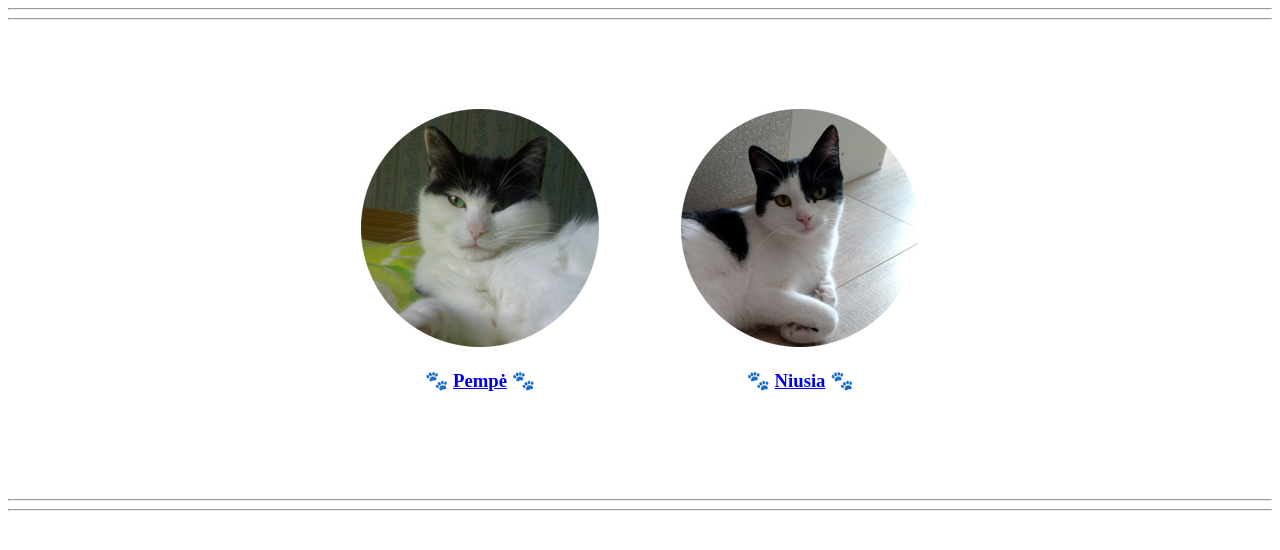
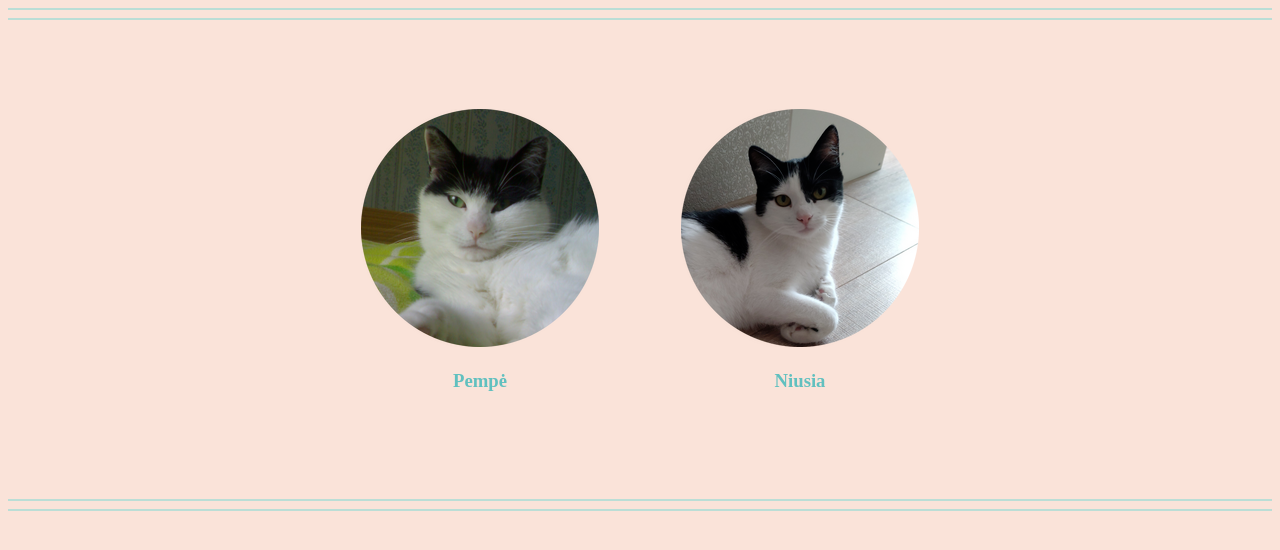
Before and after one commit to juma123123/kasariukai, a plain HTML site: page index.html in a window 1280 px wide. Drawn offline with Linux system fonts and the light colour scheme.

Commit message:
Add files via upload

```diff
--- a/index.html
+++ b/index.html
@@ -3,6 +3,27 @@
   <head>
     <meta charset="utf-8">
     <title>&#128049;Kašariukai</title>
+  <style>
+   body {
+    background-color: #FAE3D9;
+   }
+    hr {
+    background-color: #BBDED6;
+    border-style: none;
+    height: 2px;
+   }
+   a:link {
+    color: #61C0BF;
+    text-decoration: none;
+   }
+   a:visited {
+    color: #61C0BF;
+    text-decoration: none;
+   }
+   a:hover {
+    text-decoration: underline;
+   }
+  </style>
   </head>
   <body>
     <hr>
@@ -13,13 +34,13 @@
      <td>
     <img src="Pempe.png">
     <center>
-    <h3>&#128062;  <a href="pempe.html">Pempė</a>  &#128062;</h3>
+    <h3><a href="pempe.html">Pempė</a></h3>
     </center>
       </td>
     <td>
     <img src="Niusia.png">
     <center>
-    <h3>&#128062;  <a href="niusia.html">Niusia</a>  &#128062;</h3>
+    <h3><a href="niusia.html">Niusia</a></h3>
     </center>
     </td>
     </tr>
```
